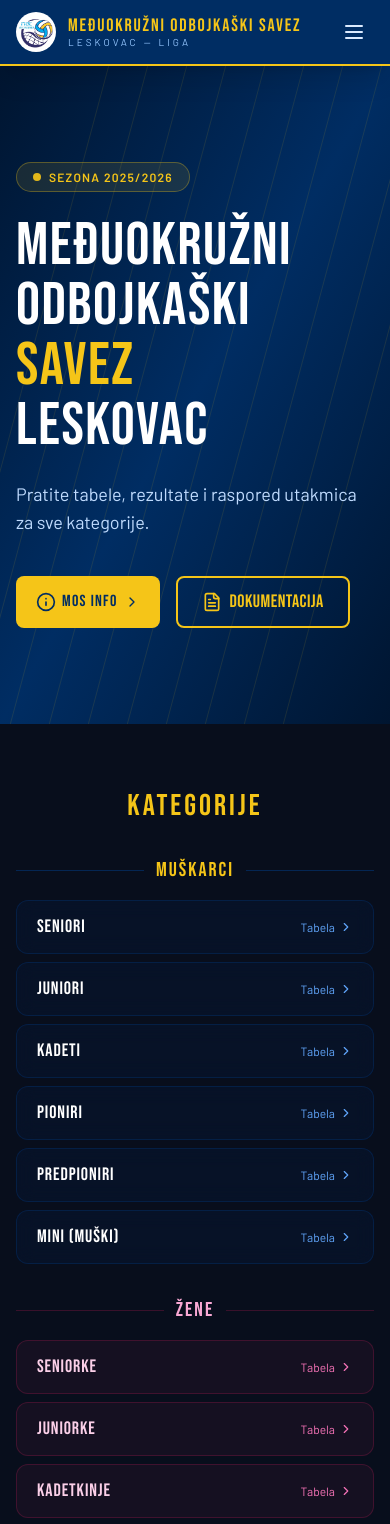
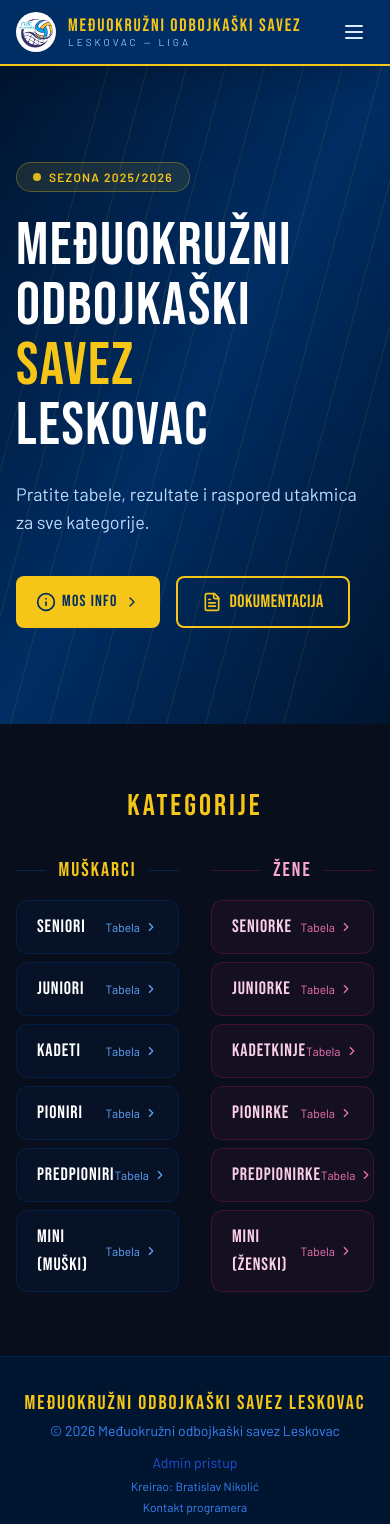
Before and after one commit to Bata22/MOSLESKOVAC, a Next.js app: page / in a window 390 px wide. Shown: the top 1524 px of the page. Built offline with nearby package versions, Linux system fonts and the light colour scheme.

Commit message:
two rows for katergories

```diff
--- a/app/page.tsx
+++ b/app/page.tsx
@@ -49,7 +49,7 @@
       <section className="max-w-7xl mx-auto px-4 py-16">
         <h2 className="font-display text-3xl text-[#f5c518] tracking-widest mb-8 text-center">KATEGORIJE</h2>
 
-        <div className="grid grid-cols-1 md:grid-cols-2 gap-8">
+        <div className="grid grid-cols-2 md:grid-cols-2 gap-8">
 
           {/* Muška kolona */}
           <div>
```
